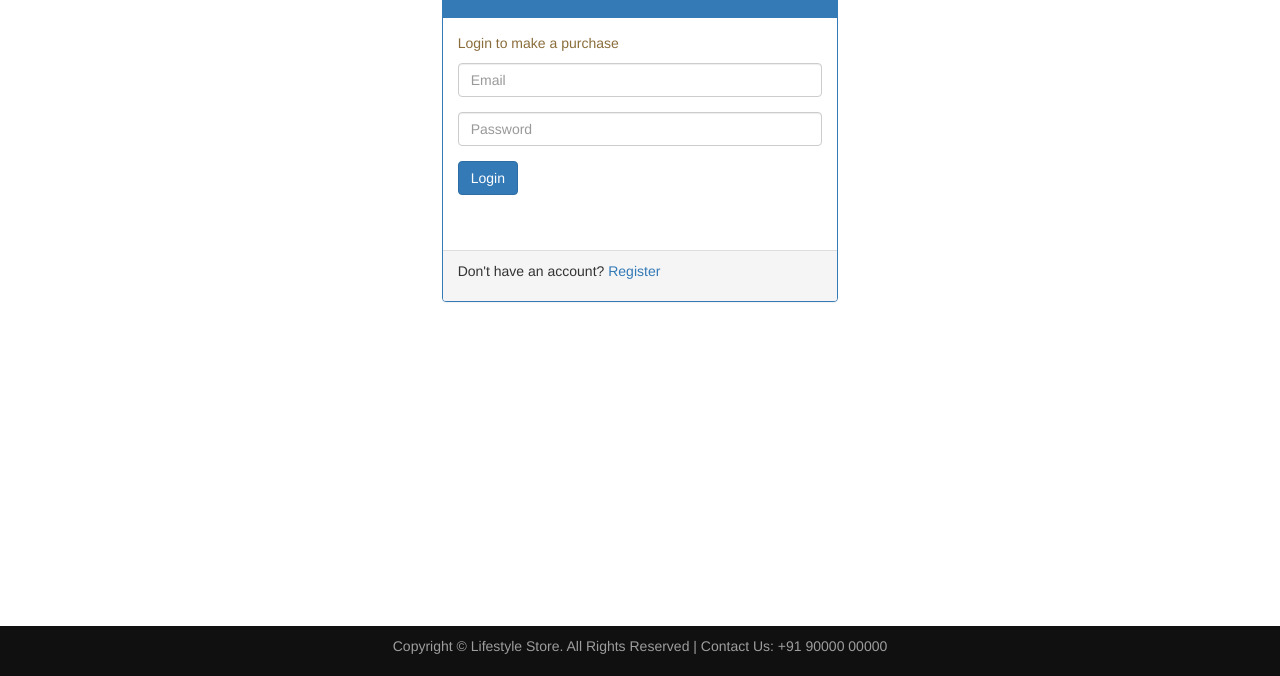
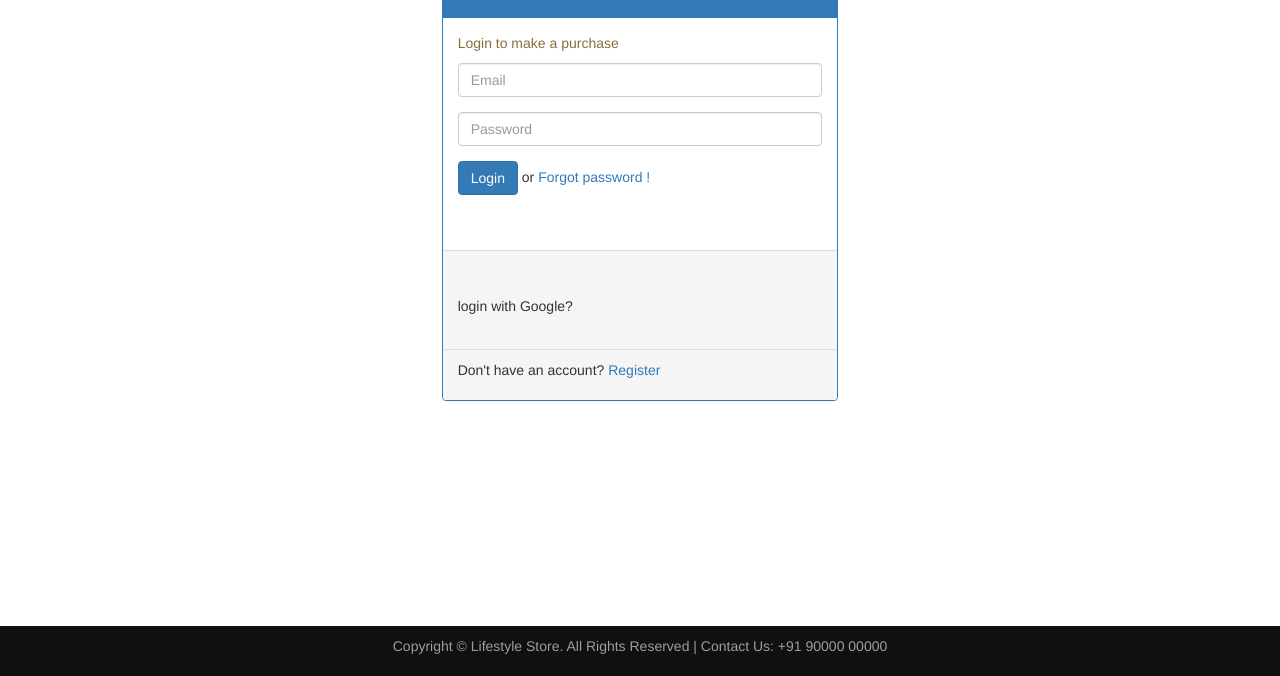
Before and after one commit to Diksha8448/E-commerce_Website, a plain HTML site: page public_html/login.html in a window 1280 px wide. Shown: the part 124-800 px from the top of the page. Drawn offline with Linux system fonts and the light colour scheme.

Commit message:
updated login.html
added  Forgot password button and  login with google account option

```diff
--- a/public_html/login.html
+++ b/public_html/login.html
@@ -44,16 +44,19 @@ and open the template in the editor.
                         </div>
                         <div class="panel-body">
                             <p class="text-warning">Login to make a purchase</p>
-                            <form>
+                            <form action="include url here" method="get">
                                 <div class="form-group">
                                     <input type="email" class="form-control"  placeholder="Email" name="e-mail" required = "true">
                                 </div>
                                 <div class="form-group">
                                     <input type="password" class="form-control" placeholder="Password" name="password" required = "true">
                                 </div>
-                                <button type="submit" name="submit" class="btn btn-primary">Login</button><br><br>
-                            </form><br/>
+                                <button type="submit" name="submit" class="btn btn-primary">Login</button> or <a href="index.html">Forgot password !</a><br><br>
+                            </form><br>
                         </div>
+
+                            <div class="panel-footer"><p>login with Google? <a href="#"> <i class="fa fa-google-plus" style="font-size:48px;color:red"></i></a>
+                            </div>
                         <div class="panel-footer"><p>Don't have an account? <a href="#">Register</a></p></div>
 
                     </div>
```
